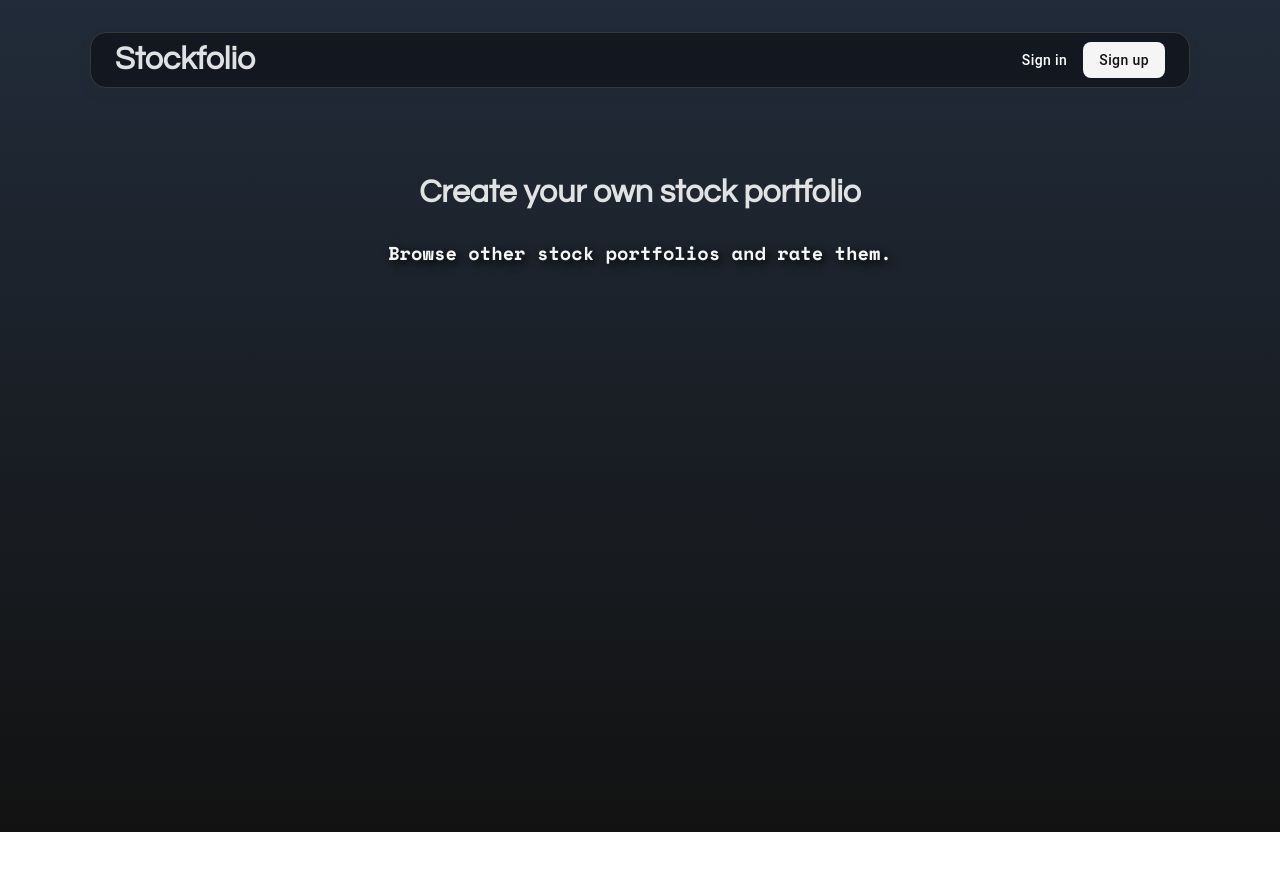
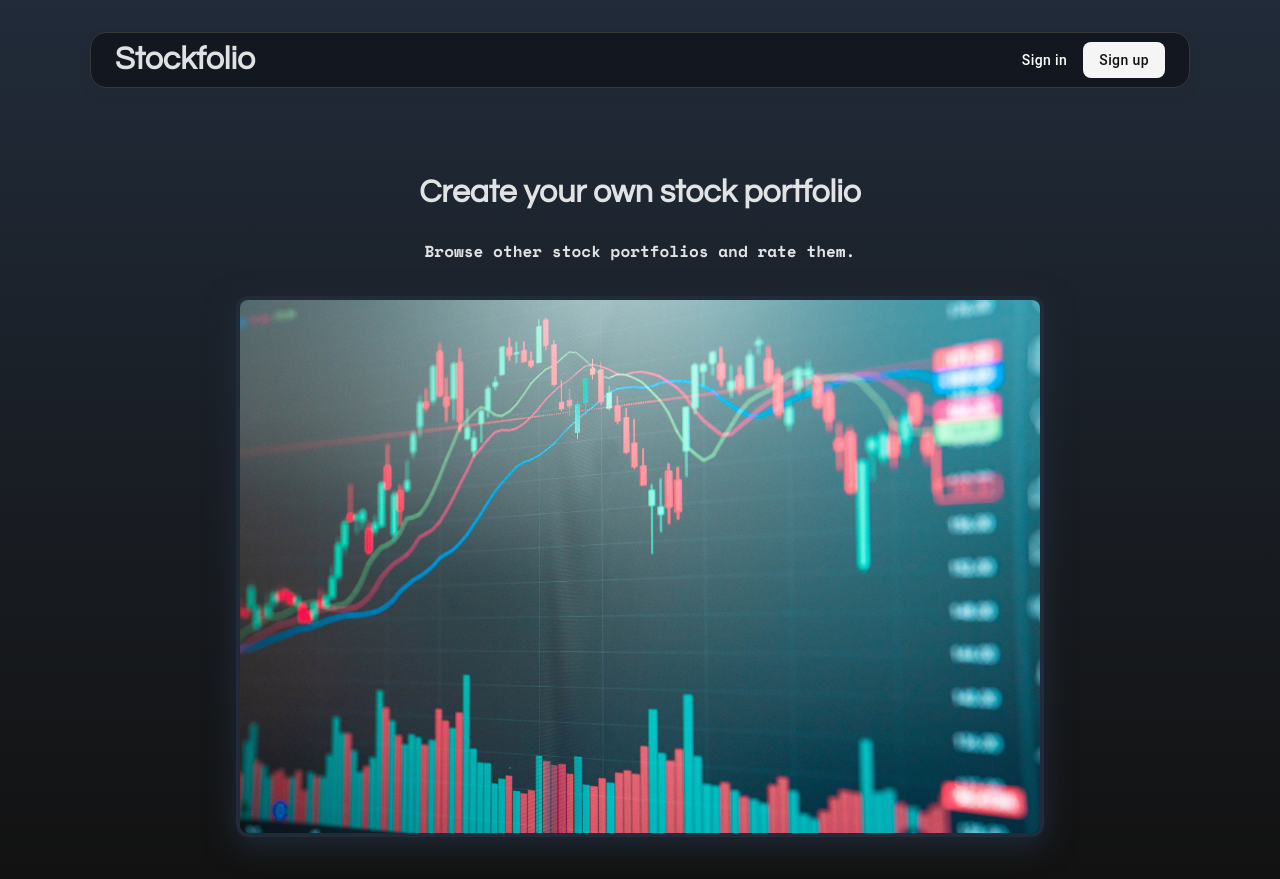
Before and after one commit to joelvkuos/Ohjelmistoprojekti2, a React (Vite) app in the folder frontend/: page / in a window 1280 px wide. Before the commit the page ends 832 px from the top, so only its background shows below. Built offline with nearby package versions, Linux system fonts and the light colour scheme.

Commit message:
LandingPage kuva

```diff
--- a/frontend/src/pages/landingPage.tsx
+++ b/frontend/src/pages/landingPage.tsx
@@ -1,5 +1,6 @@
 import "../styles/landingPage.css"
 import NavBar from "../components/AppBar";
+import stocksImage from "../assets/Stocks.jpg"
 
 
 export default function LandingPage() {
@@ -9,8 +10,11 @@ export default function LandingPage() {
             <NavBar />
             <div className="column-section">
                 <div className="column-text">
-                    <h1>Create your own stock portfolio</h1>
-                    <h3>Browse other stock portfolios and rate them.</h3>
+                        <h1>Create your own stock portfolio</h1>
+                        <h4>Browse other stock portfolios and rate them.</h4>
+                    <div>
+                            <img className="stocksimg FadeIn" src={stocksImage}></img>
+                    </div>
                 </div>
             </div>
         </>
--- a/frontend/src/styles/landingPage.css
+++ b/frontend/src/styles/landingPage.css
@@ -77,6 +77,33 @@
     background-color: #282828;
 }
 
+.stocksimg {
+    width: 100%;
+    max-width: 800px;
+    height: auto;
+    border-radius: 12px;
+    margin-top: 12px;
+    box-shadow: 0px 8px 30px #212B39;
+    border: 4px solid #212B39;
+}
+
+@keyframes FadeIn {
+    0% {
+        transform: translateY(20px);
+        opacity: 0;
+    }
+
+    100% {
+        transform: translateY(0);
+        opacity: 1;
+    }
+}
+
+.FadeIn {
+    animation: FadeIn 0.8s ease-out;
+}
+
+
 /* Burgeri piilossa desktopilla */
 .burger-icon {
     display: none;
```
Also changed, not shown: frontend/src/assets/Stocks.jpg (added).
